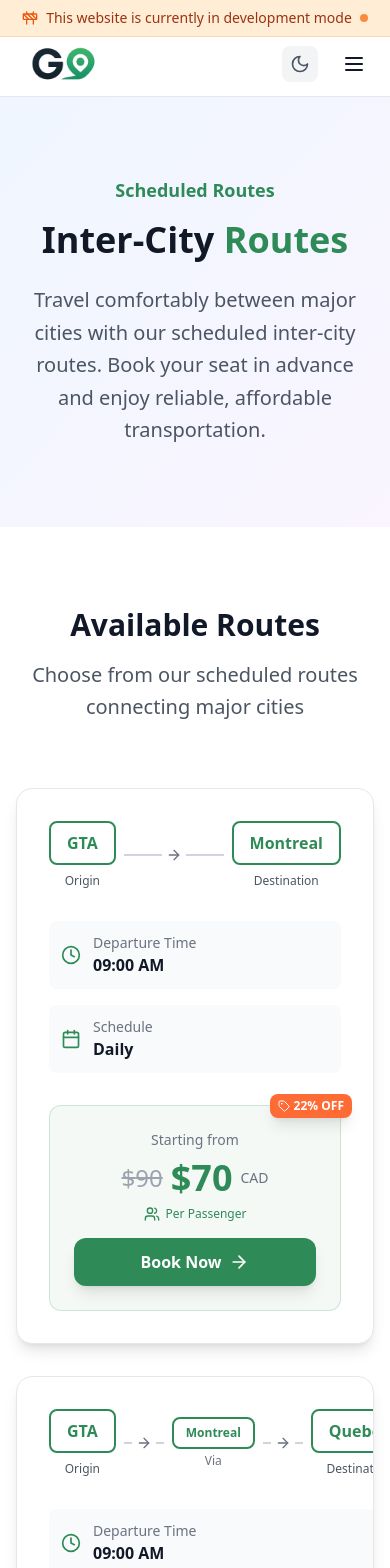
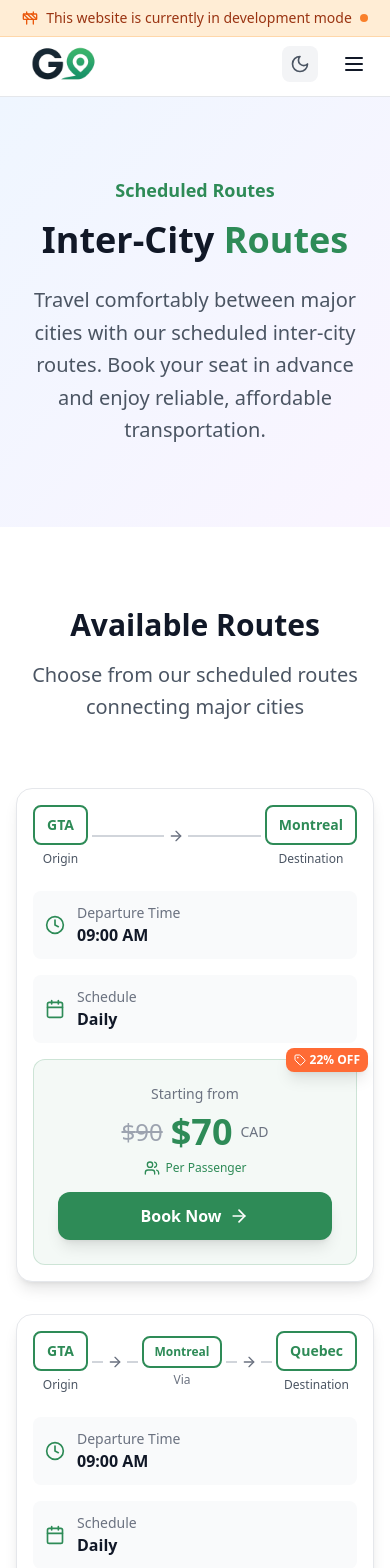
Before and after one commit to Reyansh4/Go_Roadways_website, a React (Vite) app: page /routes in a window 390 px wide. Shown: the top 1568 px of the page. Built offline with nearby package versions, Linux system fonts and the light colour scheme.

Commit message:
fixes responsiveness issue in RoutesPage

```diff
--- a/src/pages/RoutesPage.tsx
+++ b/src/pages/RoutesPage.tsx
@@ -142,35 +142,35 @@ const RoutesPage: React.FC<RoutesPageProps> = ({ darkMode }) => {
                 viewport={{ once: true }}
                 whileHover={{ scale: 1.02, y: -5 }}
               >
-                <div className="p-8">
-                  <div className="grid md:grid-cols-3 gap-8 items-center">
+                <div className="p-4 sm:p-6 md:p-8">
+                  <div className="grid md:grid-cols-3 gap-4 sm:gap-6 md:gap-8 items-center">
                     {/* Route Path */}
-                    <div className="md:col-span-2">
-                      <div className="flex items-center space-x-2 sm:space-x-4 mb-6 overflow-x-auto pb-2">
+                    <div className="md:col-span-2 w-full">
+                      <div className="flex items-center justify-between md:justify-start md:space-x-4 mb-6 w-full min-w-0">
                         {/* Origin */}
-                        <div className="flex flex-col items-center">
-                          <div className={`px-4 py-2 rounded-lg flex items-center justify-center font-bold text-base sm:text-lg border-2 border-primary ${
+                        <div className="flex flex-col items-center flex-shrink-0">
+                          <div className={`px-3 py-2 sm:px-4 sm:py-2 md:px-4 md:py-2 rounded-lg flex items-center justify-center font-bold text-sm sm:text-base md:text-lg border-2 border-primary whitespace-nowrap ${
                             darkMode ? 'bg-transparent text-primary' : 'bg-transparent text-primary'
                           }`}>
                             {route.origin}
                           </div>
-                          <span className={`text-xs sm:text-sm mt-2 font-medium ${darkMode ? 'text-gray-300' : 'text-gray-600'}`}>
+                          <span className={`text-xs mt-1.5 sm:mt-2 font-medium ${darkMode ? 'text-gray-300' : 'text-gray-600'}`}>
                             Origin
                           </span>
                         </div>
 
                         {/* Arrow */}
-                        <div className="flex-1 flex items-center min-w-[40px] sm:min-w-0">
+                        <div className="flex items-center flex-1 min-w-0 mx-1 md:mx-0 md:flex-1 md:min-w-0">
                           <div className={`flex-1 h-0.5 ${darkMode ? 'bg-gray-700' : 'bg-gray-300'}`}></div>
-                          <ArrowRight className={`h-4 w-4 sm:h-6 sm:w-6 mx-1 sm:mx-2 flex-shrink-0 ${darkMode ? 'text-gray-400' : 'text-gray-500'}`} />
+                          <ArrowRight className={`h-4 w-4 sm:h-5 sm:w-5 md:h-6 md:w-6 mx-1 sm:mx-2 flex-shrink-0 ${darkMode ? 'text-gray-400' : 'text-gray-500'}`} />
                           <div className={`flex-1 h-0.5 ${darkMode ? 'bg-gray-700' : 'bg-gray-300'}`}></div>
                         </div>
 
                         {/* Via (if exists) */}
                         {route.via && (
                           <>
-                            <div className="flex flex-col items-center">
-                              <div className={`px-3 py-1.5 rounded-lg flex items-center justify-center text-xs sm:text-sm font-semibold border-2 border-primary ${
+                            <div className="flex flex-col items-center flex-shrink-0">
+                              <div className={`px-2.5 py-1.5 sm:px-3 sm:py-1.5 md:px-3 md:py-1.5 rounded-lg flex items-center justify-center text-xs sm:text-sm font-semibold border-2 border-primary whitespace-nowrap ${
                                 darkMode ? 'bg-transparent text-primary' : 'bg-transparent text-primary'
                               }`}>
                                 {route.via}
@@ -179,22 +179,22 @@ const RoutesPage: React.FC<RoutesPageProps> = ({ darkMode }) => {
                                 Via
                               </span>
                             </div>
-                            <div className="flex-1 flex items-center min-w-[40px] sm:min-w-0">
+                            <div className="flex items-center flex-1 min-w-0 mx-1 md:mx-0 md:flex-1 md:min-w-0">
                               <div className={`flex-1 h-0.5 ${darkMode ? 'bg-gray-700' : 'bg-gray-300'}`}></div>
-                              <ArrowRight className={`h-4 w-4 sm:h-6 sm:w-6 mx-1 sm:mx-2 flex-shrink-0 ${darkMode ? 'text-gray-400' : 'text-gray-500'}`} />
+                              <ArrowRight className={`h-4 w-4 sm:h-5 sm:w-5 md:h-6 md:w-6 mx-1 sm:mx-2 flex-shrink-0 ${darkMode ? 'text-gray-400' : 'text-gray-500'}`} />
                               <div className={`flex-1 h-0.5 ${darkMode ? 'bg-gray-700' : 'bg-gray-300'}`}></div>
                             </div>
                           </>
                         )}
 
                         {/* Destination */}
-                        <div className="flex flex-col items-center">
-                          <div className={`px-4 py-2 rounded-lg flex items-center justify-center font-bold text-base sm:text-lg border-2 border-primary ${
+                        <div className="flex flex-col items-center flex-shrink-0">
+                          <div className={`px-3 py-2 sm:px-4 sm:py-2 md:px-4 md:py-2 rounded-lg flex items-center justify-center font-bold text-sm sm:text-base md:text-lg border-2 border-primary whitespace-nowrap ${
                             darkMode ? 'bg-transparent text-primary' : 'bg-transparent text-primary'
                           }`}>
                             {route.destination}
                           </div>
-                          <span className={`text-xs sm:text-sm mt-2 font-medium ${darkMode ? 'text-gray-300' : 'text-gray-600'}`}>
+                          <span className={`text-xs mt-1.5 sm:mt-2 font-medium ${darkMode ? 'text-gray-300' : 'text-gray-600'}`}>
                             Destination
                           </span>
                         </div>
```
